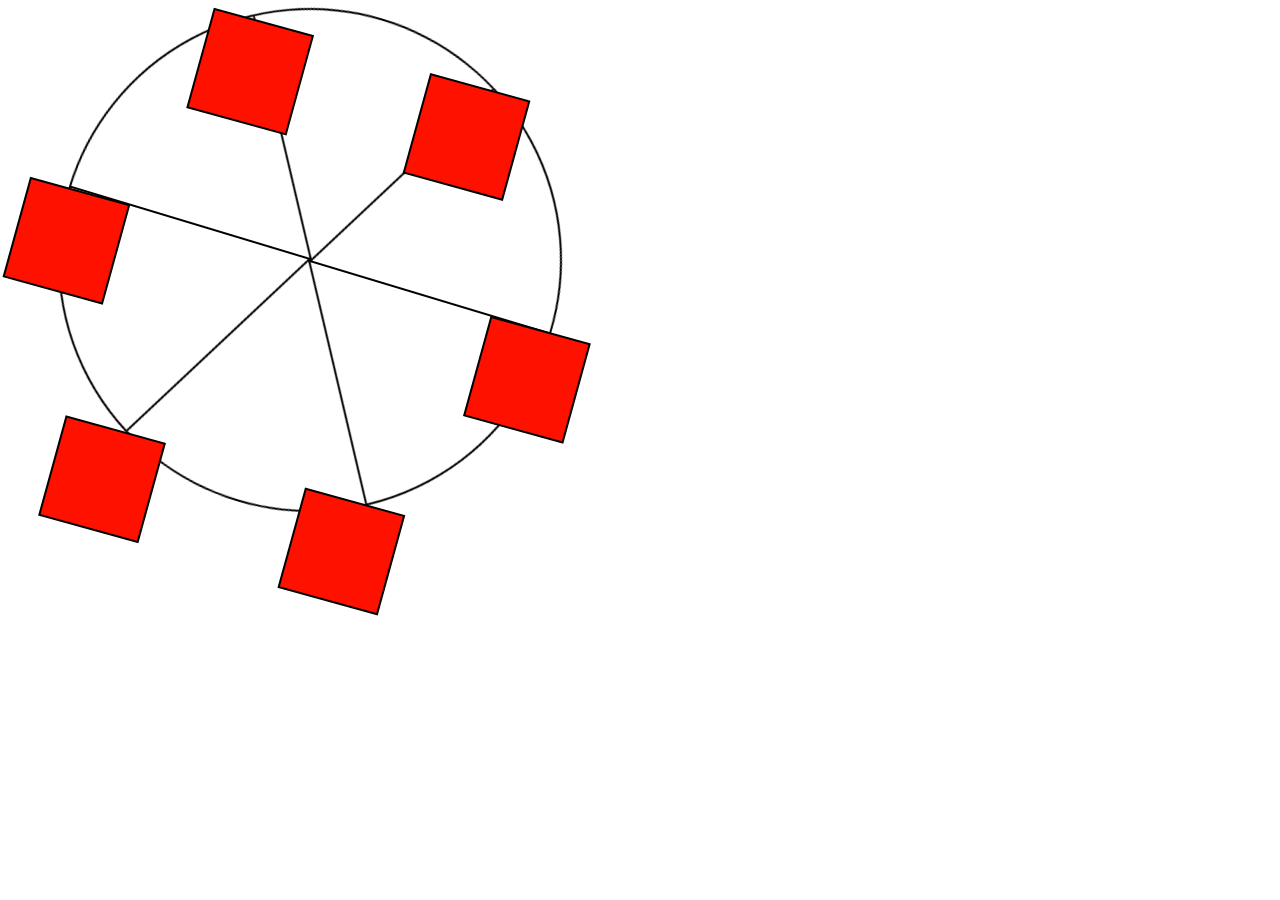
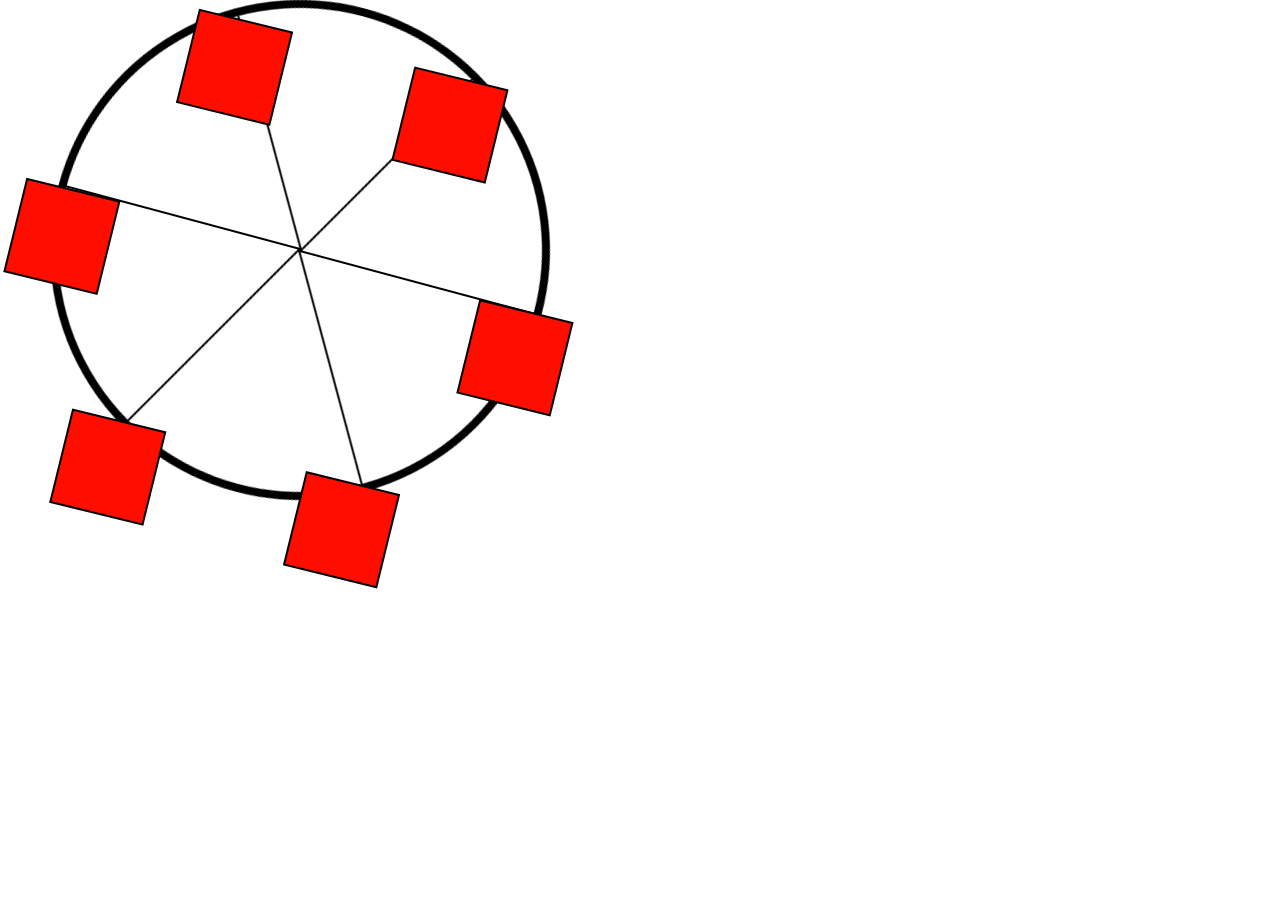

centralizando roda para o meio da pagina

--- a/styles.css
+++ b/styles.css
@@ -1,5 +1,19 @@
+* {
+  box-sizing: border-box;
+  margin: 0;
+  padding: 0;
+}
+.background {
+  width: 100vw;
+  height: 100vh;
+  overflow: hidden;
+  display: flex;
+  justify-content: center;
+  align-items: center;
+}
+
 .wheel {
-  border: 2px solid black;
+  border: 8px solid black;
   border-radius: 50%;
   margin-left: 50px;
   position: absolute;
